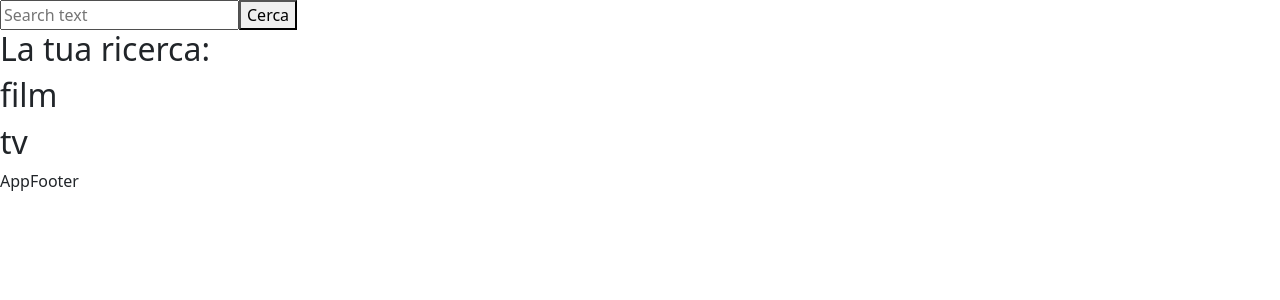
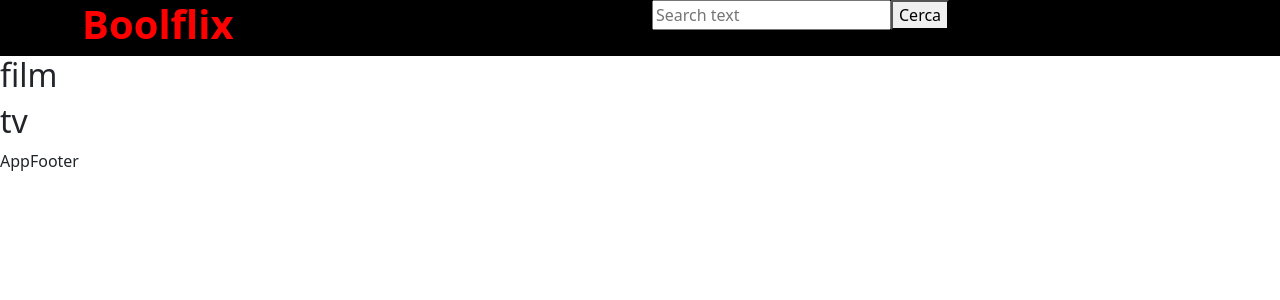
Before and after one commit to Roberto-Larivera/vite-boolflix, a Vue app: page / in a window 1280 px wide. Shown: the top 300 px of the page. Built offline with nearby package versions, Linux system fonts and the light colour scheme.

Commit message:
Inizio milestone 4 - header

```diff
--- a/src/components/Header/AppHeader.vue
+++ b/src/components/Header/AppHeader.vue
@@ -55,15 +55,28 @@ export default {
 </script>
 
 <template>
-  <div>
-    <AppSearch @search="getCombined" />
-    <h2>
-      La tua ricerca: {{ store.textSearch }}
-    </h2>
-
-  </div>
+  <header>
+    <div class="container">
+      <div class="row row-cols-2">
+        <div class="col">
+          <h1>
+            Boolflix
+          </h1>
+        </div>
+        <div class="col">
+          <AppSearch @search="getCombined" />
+        </div>
+      </div>
+    </div>
+  </header>
 </template>
 
 <style lang="scss" scoped>
-
+header{
+  background-color: black ;
+  h1{
+    font-weight: bold;
+    color: red;
+  }
+}
 </style>
--- a/src/components/Main/AppCard.vue
+++ b/src/components/Main/AppCard.vue
@@ -38,9 +38,7 @@ export default {
 </script>
 
 <template>
-  <div>
-
-    <div>
+    <div class="card">
       <ul>
         <li>
           {{ cardTitle }}
@@ -71,7 +69,6 @@ export default {
         </li>
       </ul>
     </div>
-  </div>
 </template>
 
 <style lang="scss" scoped>
--- a/src/components/Main/AppMain.vue
+++ b/src/components/Main/AppMain.vue
@@ -30,9 +30,6 @@ export default {
         case 'zh':
           lang = 'de'
           break;
-
-          // case 'en':
-          // break;
 
       }
       console.log(lang,'lang')
```
